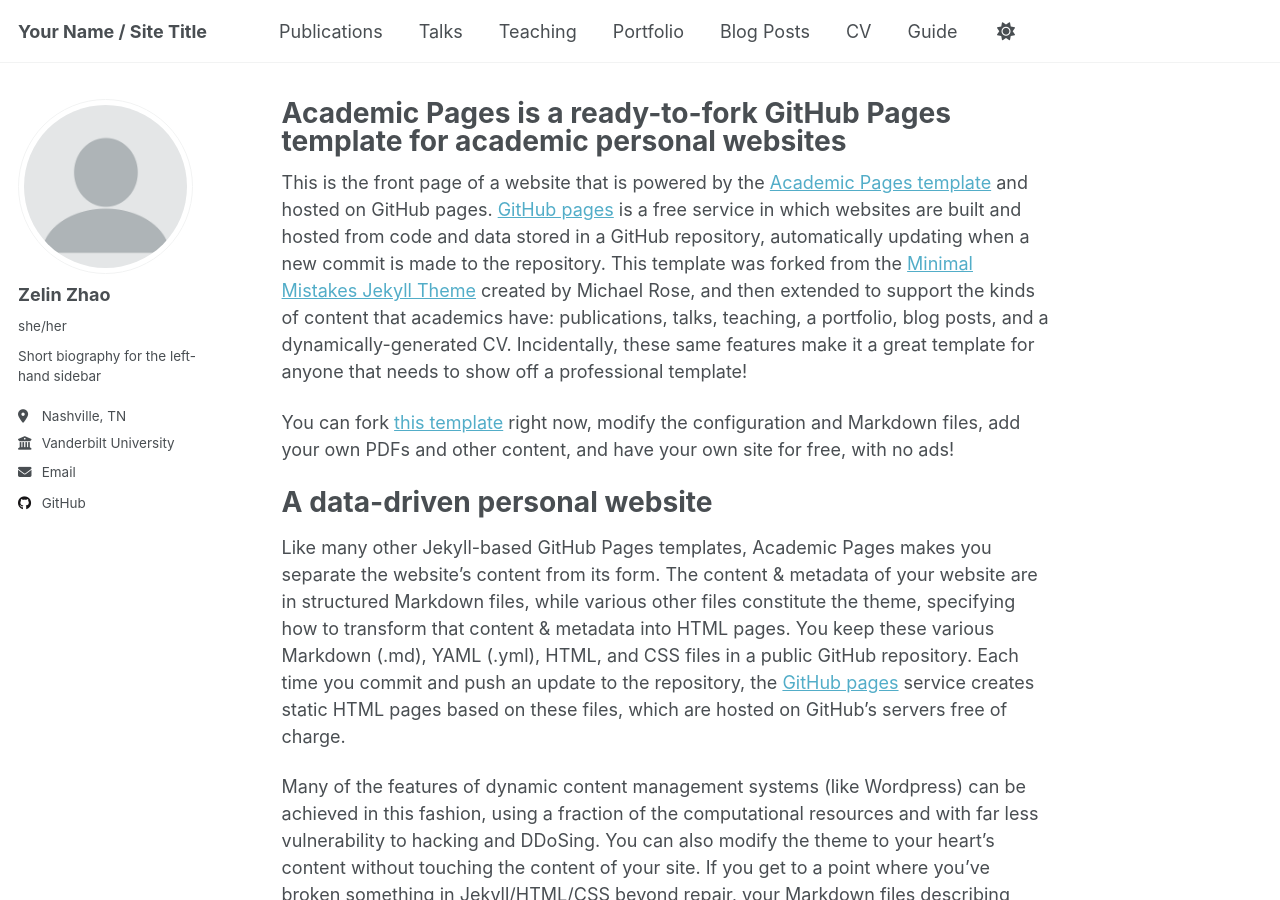
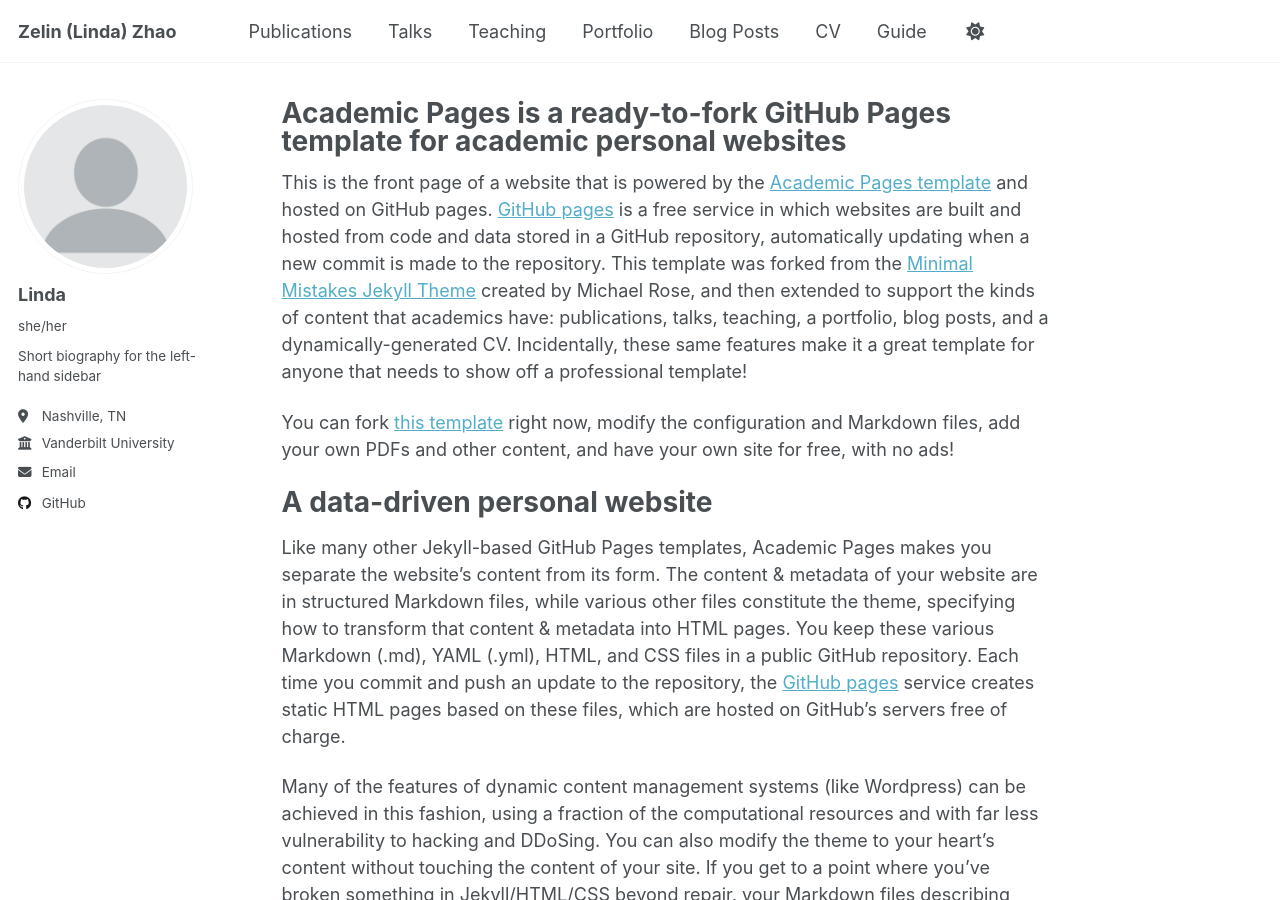
Before and after one commit to lindazelinzhao/lindazelinzhao.github.io, a Jekyll site: the page built from _pages/about.md, in a window 1280 px wide and 900 px high. Built offline with Jekyll 4.4.1, drawn with Linux system fonts in a browser that asks for light colours; a script that is not in the unit is left out.

Commit message:
Update _config.yml

```diff
--- a/_config.yml
+++ b/_config.yml
@@ -9,7 +9,7 @@
 # Basic Site Settings
 locale                   : "en-US"
 site_theme               : "default" # Currently available options are "default", "air"
-title                    : "Your Name / Site Title"
+title                    : "Zelin (Linda) Zhao"
 title_separator          : "-"
 name                     : &name "Your Name"
 description              : &description "Your Name's academic portfolio"   # Update this with a general description of your site, this is the default if not overridden by a page
@@ -24,7 +24,7 @@ repository               : "academicpages/academicpages.github.io"
 author:
   # Biographic information
   avatar           : "profile.png"
-  name             : "Zelin Zhao"
+  name             : "Linda"
   pronouns         : "she/her"
   bio              : "Short biography for the left-hand sidebar"
   location         : "Nashville, TN"
```
